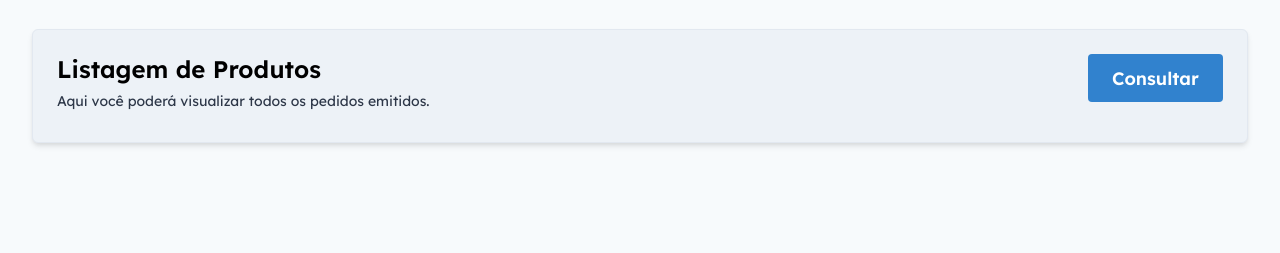
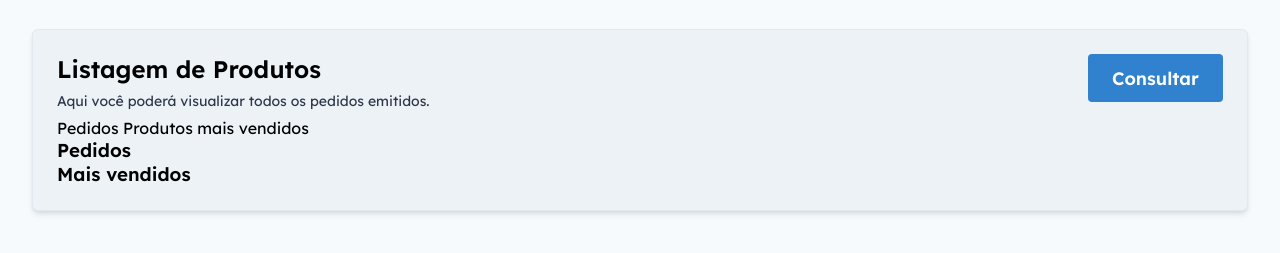
Before and after one commit to WillAngelis/sti3, a plain HTML site: page index.html in a window 1280 px wide. Shown: the part 65-318 px from the top of the page. Drawn offline with Linux system fonts and the light colour scheme.

Commit message:
feat: :sparkles: add tabs container

```diff
--- a/index.html
+++ b/index.html
@@ -41,7 +41,23 @@
         </div>
         <button>Consultar</button>
       </div>
+      <section class="list_tabs">
+        <div class="tabs_head">
+          <span class="tabs_toggle active">Pedidos</span>
+          <span class="tabs_toggle">Produtos mais vendidos</span>
+        </div>
+        <div class="tabs_body">
+          <div class="tabs_content is_active">
+            <h1>Pedidos</h1>
+          </div>
+          <div class="tabs_content">
+            <h1>Mais vendidos</h1>
+          </div>
+        </div>
+      </section>
     </section>
+
+
   </main>
 
 </body>
```
